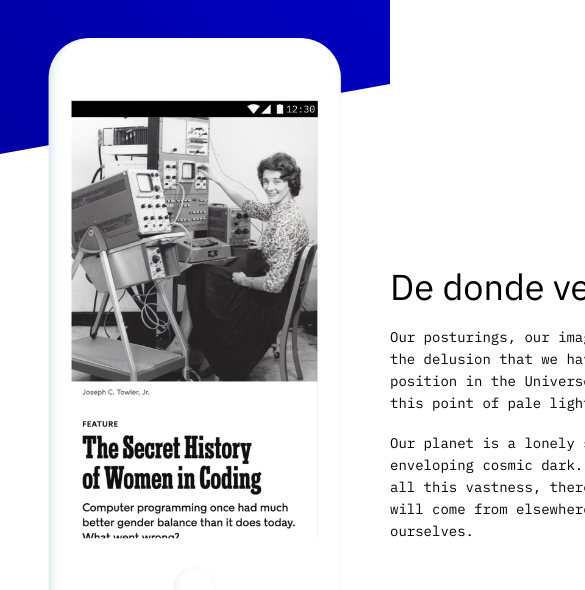
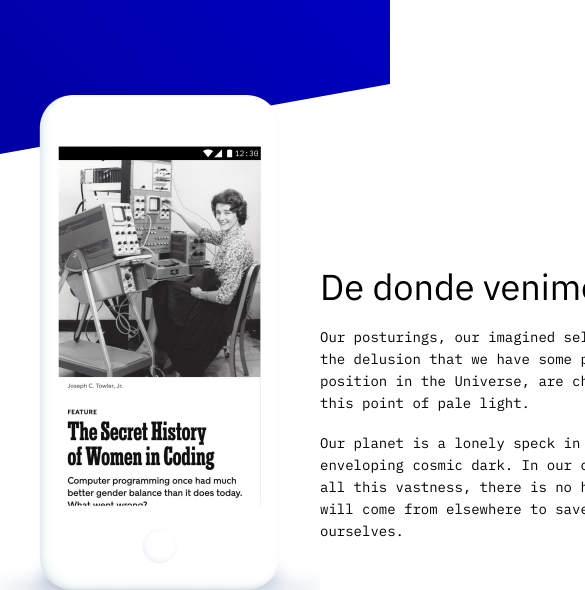
Before and after one commit to ezeholz/Acamica, a plain HTML site: page primerProyecto/index.html in a window 390 px wide. Shown: the part 1475-2065 px from the top of the page, 585 px wide, since content can reach past the window. Drawn offline with nearby package versions, Linux system fonts and the light colour scheme; files that its build step writes are made by us from their sources.

Commit message:
width: 32rem

```diff
--- a/primerProyecto/styles/styles.scss
+++ b/primerProyecto/styles/styles.scss
@@ -251,7 +251,8 @@ footer {
         width: 100%;
         height: 80rem;
         img, .texto {
-            width: 100vw;
+            width: 32rem;
+            margin: 0 auto;
             position: relative;
             top: -20rem;
             z-index: 1;
```
